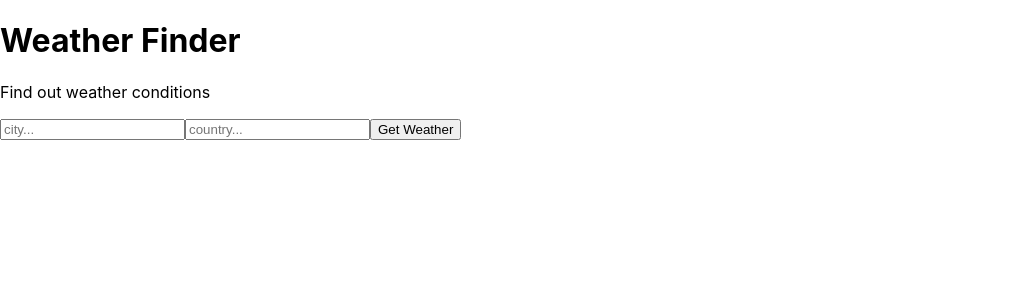
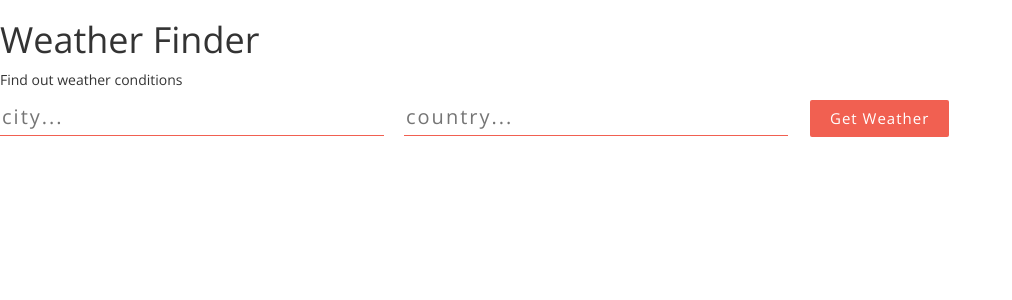
Before and after one commit to KirbyPatrick/aca-final, a React (Create React App) app: page / in a window 1280 px wide. Shown: the top 300 px of the page, without its empty margins (0-1012 px from the left). Built offline with nearby package versions, Linux system fonts and the light colour scheme.

Commit message:
installed bootstrap

```diff
--- a/package.json
+++ b/package.json
@@ -3,6 +3,7 @@
   "version": "0.1.0",
   "private": true,
   "dependencies": {
+    "bootstrap": "^3.3.7",
     "react": "^16.7.0",
     "react-dom": "^16.7.0",
     "react-scripts": "2.1.2"
--- /dev/null
+++ b/src/App.css
@@ -0,0 +1,127 @@
+@import url('https://fonts.googleapis.com/css?family=Merriweather:100,200,300,300i,400,400i,700');
+@import url('https://fonts.googleapis.com/css?family=Roboto+Slab:400,700');
+@import url('https://fonts.googleapis.com/css?family=Open+Sans:300,400');
+
+body {
+  font-family: "Open Sans", serif;
+}
+
+.wrapper {
+  background: linear-gradient(to right, #e67e22, #e74c3c);
+  height: 100vh;
+  display: flex;
+  justify-content: center;
+  align-items: center;
+}
+
+.main {
+  height: 90vh;
+  background: #fff;
+  box-shadow: 0px 13px 40px -13px rgba(0,0,0,0.75);
+  width: 80%;
+  margin: 0 auto;
+}
+
+.title-container {
+  height: 90vh;
+  background: url("img/bg.jpg") center center no-repeat;
+  background-size: cover;
+  display: flex;
+  align-items: center;
+  justify-content: center;
+  text-align: center;
+  color: #000;
+}
+
+.title-container__title {
+  font-size: 50px;
+  letter-spacing: 2px;
+  line-height: 1.3;
+  font-family: 'Roboto Slab', serif;
+}
+
+.title-container__subtitle {
+  font-style: italic;
+  font-weight: 100;
+  letter-spacing: 1px;
+  line-height: 1.5;
+  font-family: "Merriweather", serif;
+}
+
+.form-container {
+  background-color: #2c3e50;
+  height: 90vh;
+  padding-top: 100px;
+  padding-left: 50px;
+}
+
+input[type="text"] {
+  background-color: transparent;
+  border: 0;
+  border-bottom: solid 1px #f16051;
+  width: 30%;
+  padding-bottom: 4px;
+  color: #fff !important;
+  font-weight: lighter;
+  letter-spacing: 2px;
+  margin-bottom: 30px;
+  margin-right: 20px;
+  font-size: 20px;
+}
+
+input[type="text"] {
+    outline: none;
+}
+
+input:-webkit-autofill {
+    -webkit-box-shadow: 0 0 0 30px #2c3e50 inset;
+    -webkit-text-fill-color: #fff !important;
+}
+
+button {
+  border: 0;
+  padding: 8px 20px;
+  margin: 0 2px;
+  border-radius: 2px;
+  font-weight: lighter;
+  letter-spacing: 1px;
+  font-size: 15px;
+  cursor: pointer;
+  background-color: #f16051;
+  color: #fff;
+  font-weight: 100;
+}
+
+button:active {
+  outline: none;
+}
+
+.weather__info {
+  width: 60%;
+  font-size: 20px;
+  font-weight: 200;
+  letter-spacing: 2px;
+}
+
+.weather__key {
+  color: #f16051;
+  border-bottom: solid 2px rgba(255,255,255,0.06);
+  padding: 20px 0 20px 0;
+  font-weight: 400;
+}
+
+.weather__key:last-child {
+  border: 0;
+}
+
+.weather__value {
+  color: #fff;
+  font-weight: 200;
+}
+
+.weather__error {
+  color: #f16051;
+  font-size: 20px;
+  letter-spacing: 1px;
+  font-weight: 200;
+}
--- a/src/App.js
+++ b/src/App.js
@@ -27,6 +27,7 @@
     const api_call = await fetch(`http://api.openweathermap.org/data/2.5/weather?q=${city},${country}&appid=${API_KEY}&units=imperial`);
     const data = await api_call.json();
     if(city && country) {
+      console.log(data);
       this.setState({
         //this code is tying our state to the API and telling it what to pull and update the state with
         temperature: data.main.temp,
--- a/src/index.js
+++ b/src/index.js
@@ -1,6 +1,8 @@
 import React from 'react';
 import ReactDOM from 'react-dom';
-import './index.css';
+// import './index.css';
+import 'bootstrap/dist/css/bootstrap.min.css';
+import './App.css';
 import App from './App';
 import * as serviceWorker from './serviceWorker';
 
```
Also changed, not shown: src/img/bg.jpg (added), 1 other file (tests, documents, lock files or other folders).
